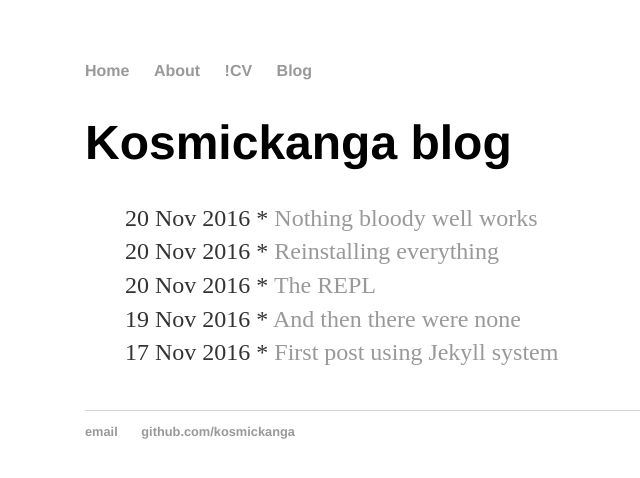
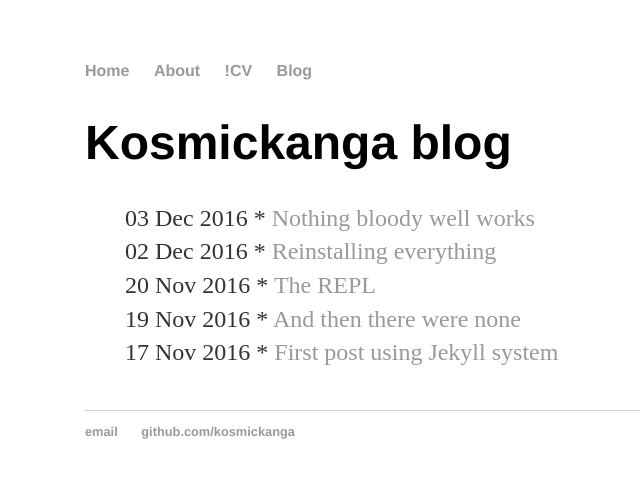
Before and after one commit to kosmickanga/kosmickanga.github.io, a Jekyll site: the page built from blog/index.html, in a window 1280 px wide. Shown: the top 478 px of the page, without its empty margins (107-747 px from the left). Built offline with Jekyll 4.4.1, drawn with Linux system fonts in a browser that asks for light colours.

Commit message:
dates wrong

```diff
--- a/_posts/2016-12-02-new-laptop.md
+++ b/_posts/2016-12-02-new-laptop.md
@@ -1,7 +1,7 @@
 ---
 layout: post
 title: "Reinstalling everything"
-date: 2016-11-20
+date: 2016-12-02
 ---
 Things to do on a Windows laptop
 -----------------------
--- a/_posts/2016-12-03-new-laptop-misery.md
+++ b/_posts/2016-12-03-new-laptop-misery.md
@@ -1,7 +1,7 @@
 ---
 layout: post
 title: "Nothing bloody well works"
-date: 2016-11-20
+date: 2016-12-03
 ---
 Things to do on a Windows laptop, part 2
 -----------------------
```
